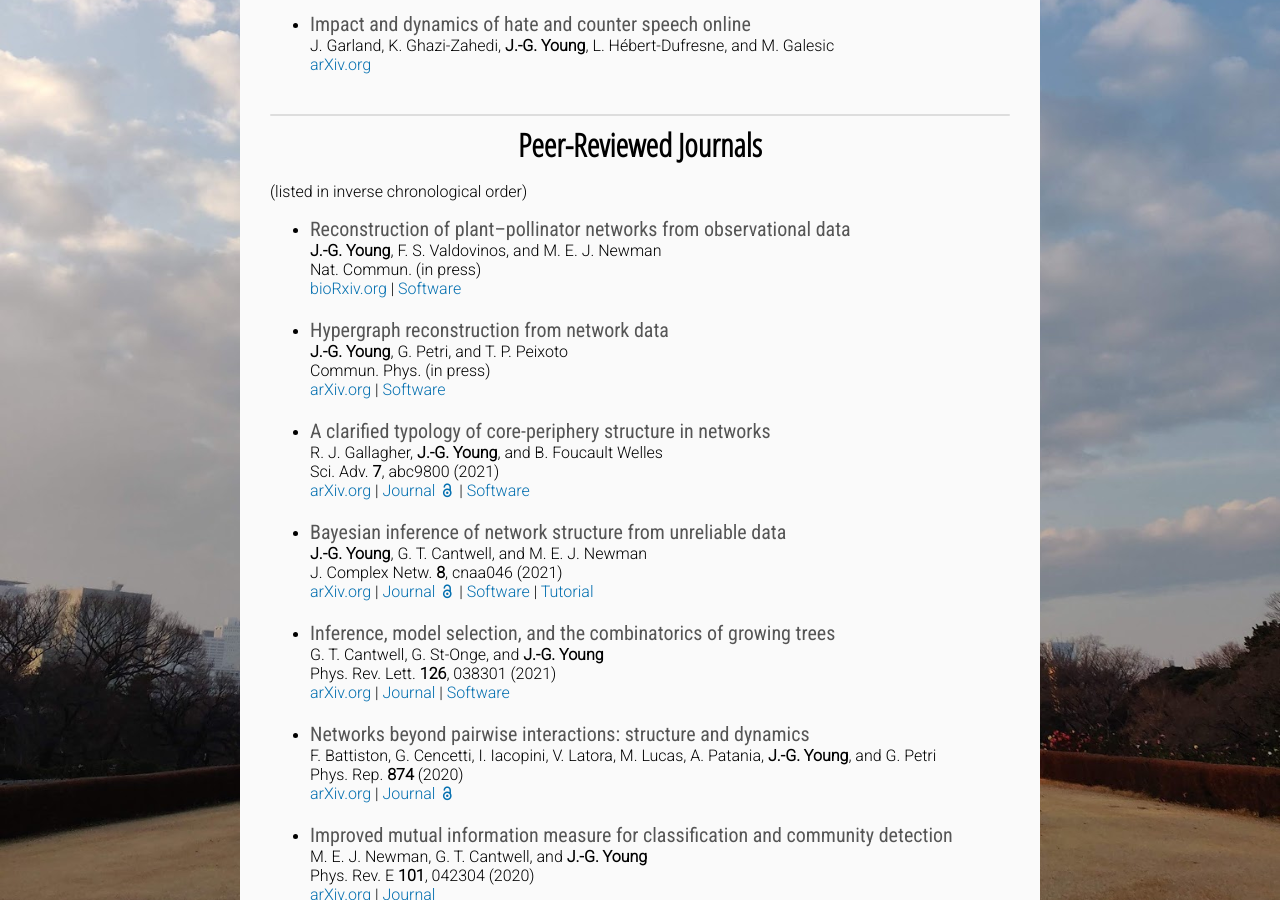
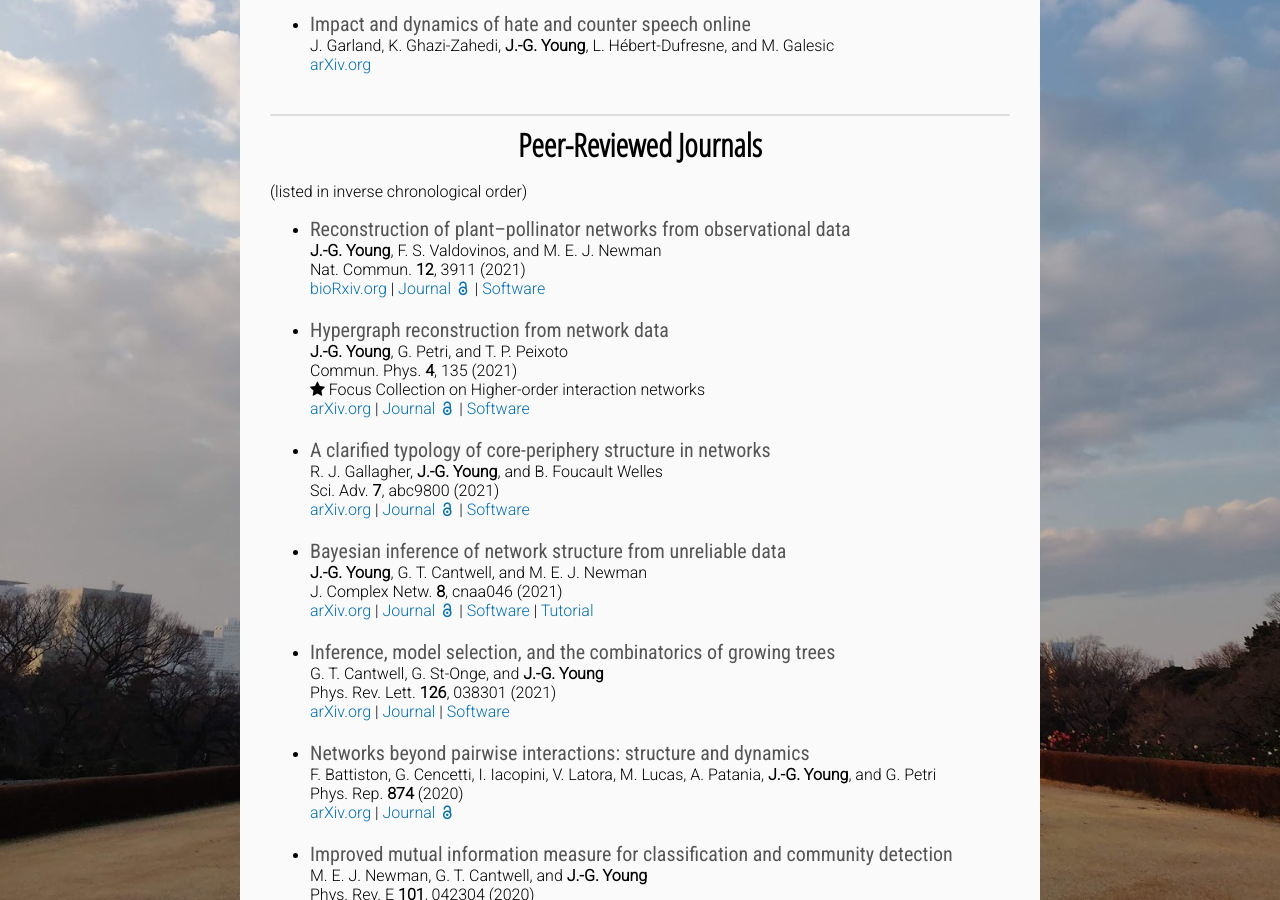
Before and after one commit to jg-you/jg-you.github.io, a Jekyll site: the page built from publications.md, in a window 1280 px wide and 900 px high, scrolled down 652 px. Built offline with Jekyll 4.4.1, drawn with Linux system fonts in a browser that asks for light colours; some web fonts are replaced; comment, search, counter and statistics services are not loaded.

Commit message:
Update publications.md

```diff
--- a/publications.md
+++ b/publications.md
@@ -25,14 +25,15 @@ J. Garland, K. Ghazi-Zahedi, **J.-G. Young**, L. Hébert-Dufresne, and M. Galesi
 
 * <span class="pub-title">Reconstruction of plant–pollinator networks from observational data</span><br/>
 **J.-G. Young**, F. S. Valdovinos, and M. E. J. Newman <br/>
-Nat. Commun. (in press)<br/>
-[bioRxiv.org](https://www.biorxiv.org/content/10.1101/754077v2) | [Software](https://github.com/jg-you/plant-pollinator-inference)
+Nat. Commun. **12**, 3911 (2021)<br/>
+[bioRxiv.org](https://www.biorxiv.org/content/10.1101/754077v2) | [Journal <i class="ai ai-open-access" aria-hidden="true"></i>](https://doi.org/10.1038/s41467-021-24149-x) |  [Software](https://github.com/jg-you/plant-pollinator-inference)
 
 
 * <span class="pub-title">Hypergraph reconstruction from network data</span><br/>
 **J.-G. Young**, G. Petri, and T. P. Peixoto <br/>
-Commun. Phys. (in press)<br/>
-[arXiv.org](https://arxiv.org/abs/2008.04948) | [Software](https://graph-tool.skewed.de/)
+Commun. Phys. **4**, 135 (2021)<br/>
+<i class="fa fa-star" aria-hidden="true"></i> Focus Collection on Higher-order interaction networks<br/>
+[arXiv.org](https://arxiv.org/abs/2008.04948) | [Journal <i class="ai ai-open-access" aria-hidden="true"></i>](https://doi.org/10.1038/s42005-021-00637-w)  |  [Software](https://graph-tool.skewed.de/static/doc/inference.html#graph_tool.inference.clique_decomposition.CliqueState)
 
 * <span class="pub-title">A clarified typology of core-periphery structure in networks</span><br/>
 R. J. Gallagher, **J.-G. Young**, and B. Foucault Welles<br/>
```
